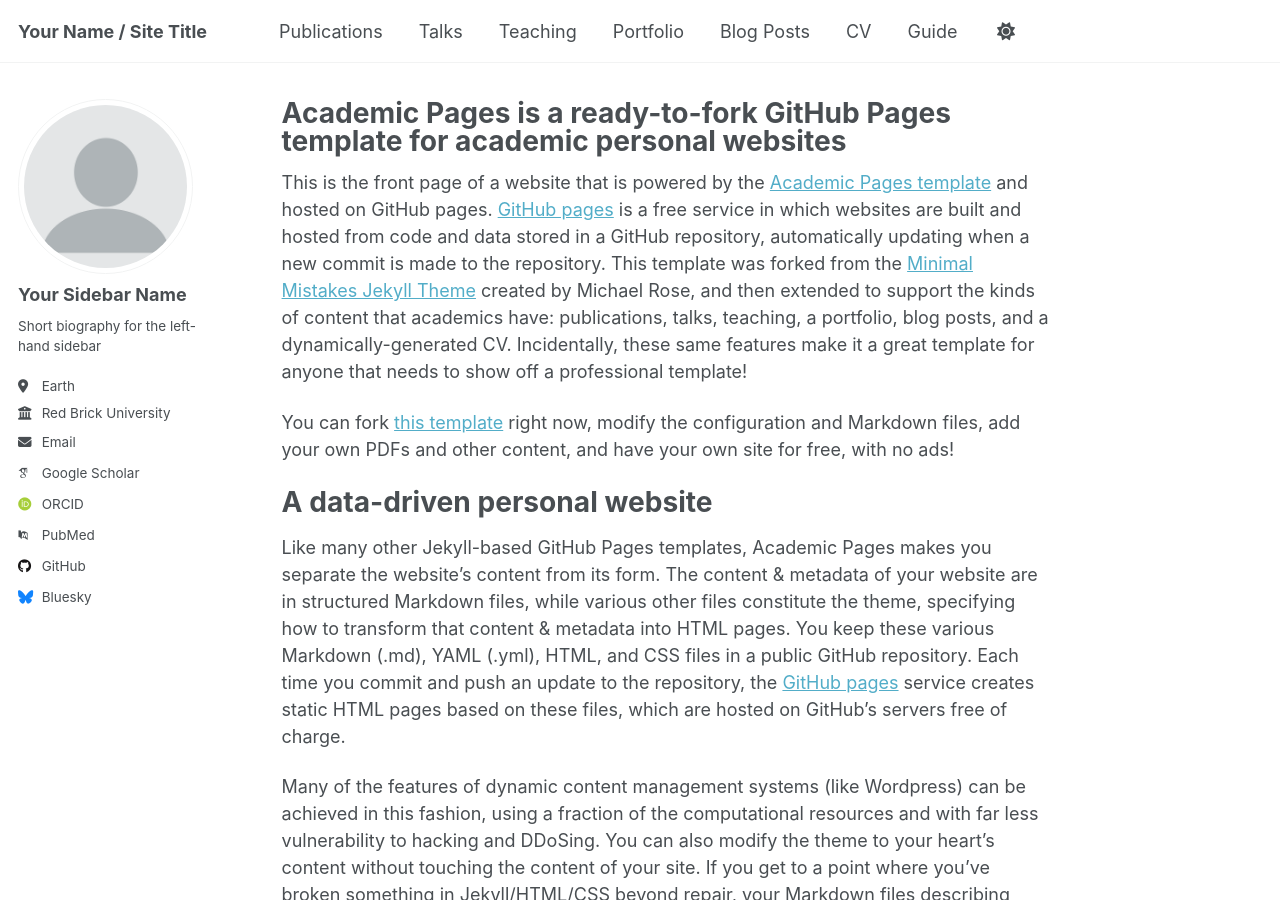
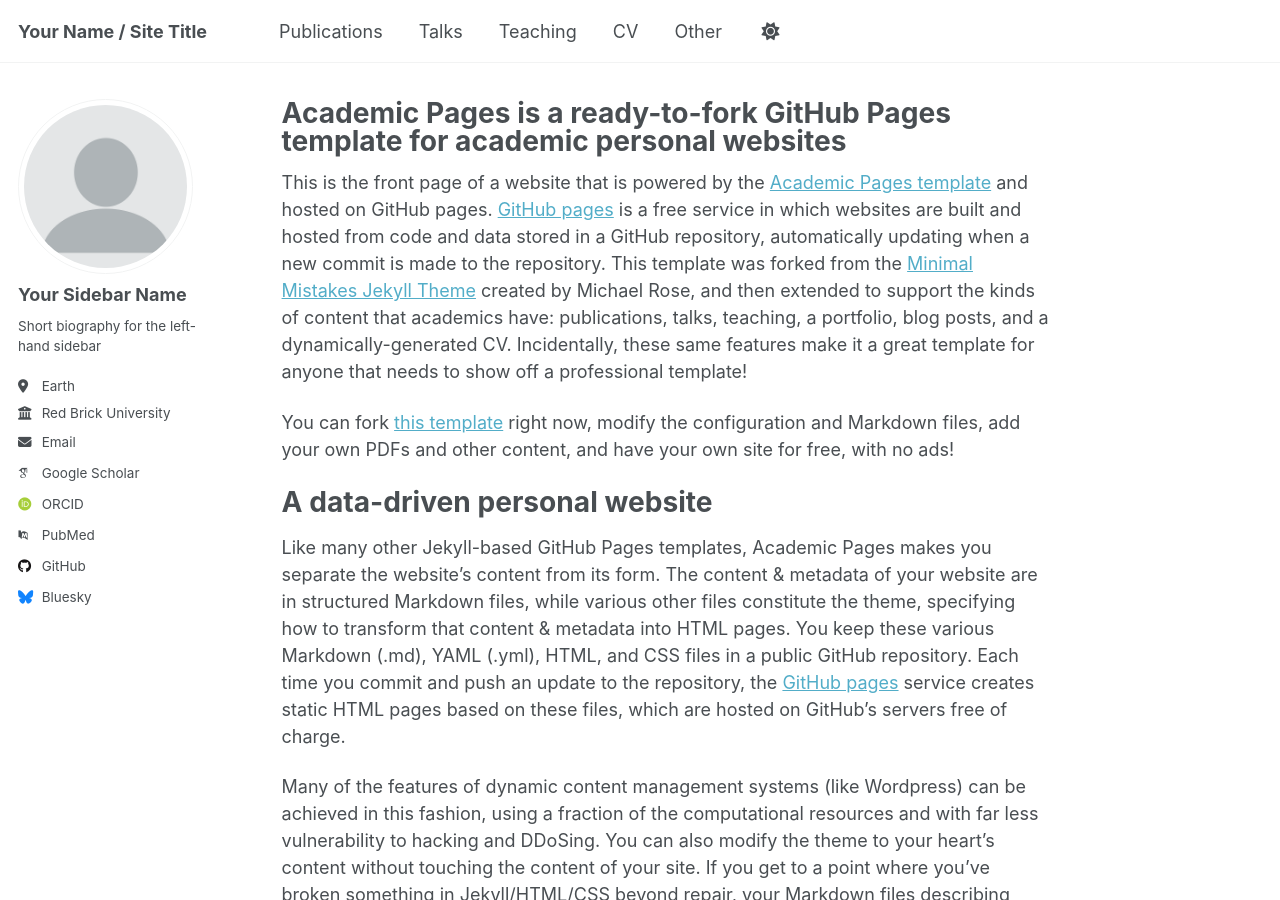
Before and after one commit to ct-tranchau/ct-tranchau.github.io, a Jekyll site: the page built from _pages/about.md, in a window 1280 px wide and 900 px high. Built offline with Jekyll 4.4.1, drawn with Linux system fonts in a browser that asks for light colours; some web fonts are replaced; a script that is not in the unit is left out.

Commit message:
Update navigation.yml

```diff
--- a/_data/navigation.yml
+++ b/_data/navigation.yml
@@ -17,17 +17,11 @@ main:
   - title: "Teaching"
     url: /teaching/
 
-  - title: "Portfolio"
-    url: /portfolio/
-
-  - title: "Blog Posts"
-    url: /year-archive/
-
   - title: "CV"
     url: /cv/
 
   # - title: "CV"
   #   url: /cv-json/
 
-  - title: "Guide"
+  - title: "Other"
     url: /markdown/
```
